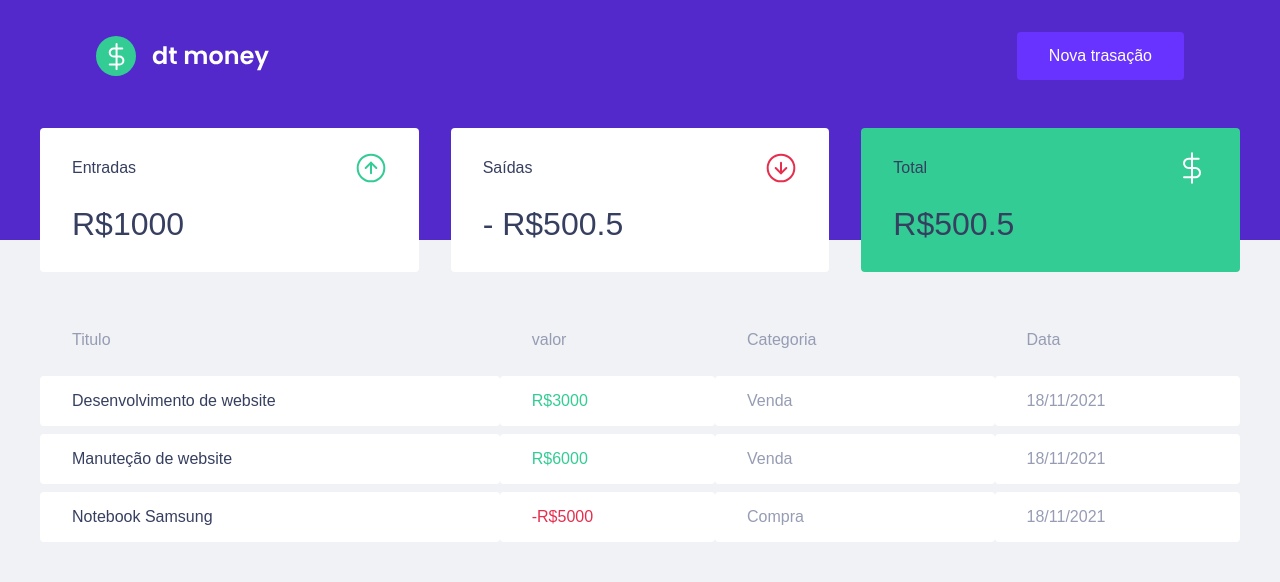
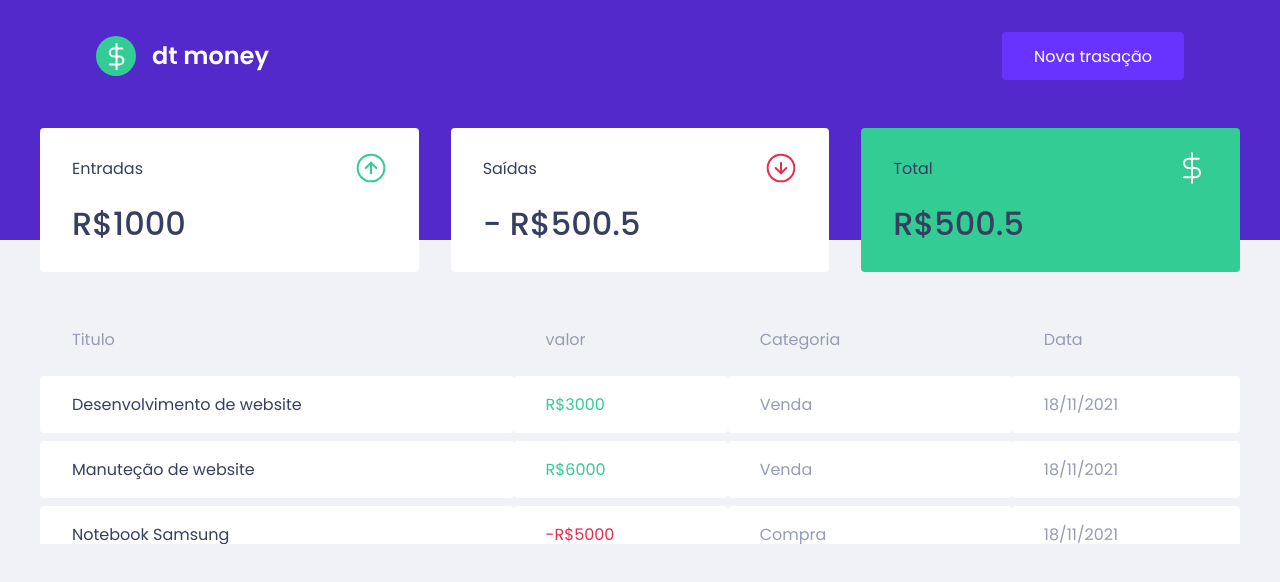
Before and after one commit to MuriloMorandi/dtmoney, a React (Create React App) app: page / in a window 1280 px wide. Shown: the top 582 px of the page. Built offline with nearby package versions, Linux system fonts and the light colour scheme.

Commit message:
Correção da fonte

```diff
--- a/src/style/Global.ts
+++ b/src/style/Global.ts
@@ -49,7 +49,7 @@ export const GlobalStyle = createGlobalStyle`
     }
 
     body, input, textarea, button{
-        font-family: 'Popins', sans-serif;
+        font-family: 'Poppins', sans-serif;
         font-weight: 400;
     }
 
```
